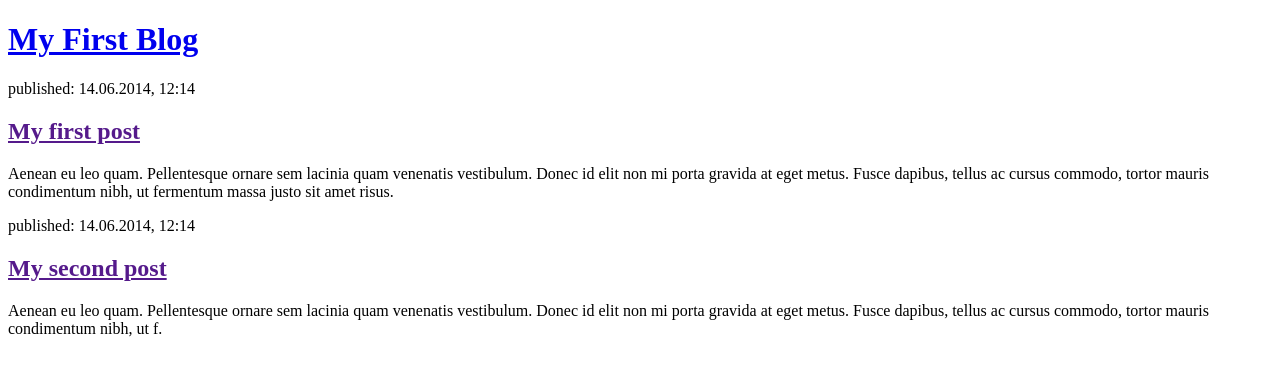
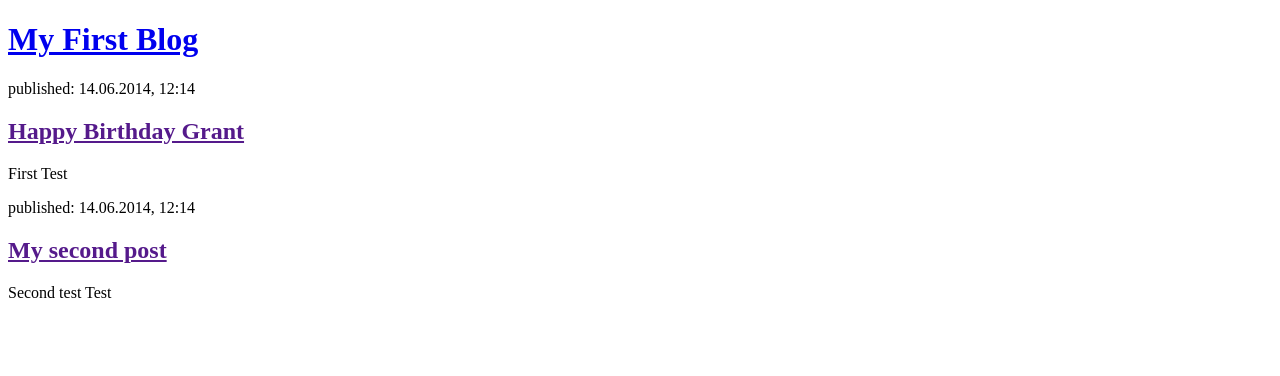
Before and after one commit to Reeveo/my-first-blog, a Django app: template blog/templates/blog/post_list.html in a window 1280 px wide. Shown: the top 376 px of the page. Run offline with Django 3.2, Linux system fonts and the light colour scheme; the template is opened without the code that fills it, so the values that code supplies are empty; parts of the project's set-up code (start-up, migrations or seed data) failed here and were passed over.

Commit message:
'changehtml file'

```diff
--- a/blog/templates/blog/post_list.html
+++ b/blog/templates/blog/post_list.html
@@ -9,14 +9,14 @@
 </div>
 <div>
             <p>published: 14.06.2014, 12:14</p>
-            <h2><a href="">My first post</a></h2>
-            <p>Aenean eu leo quam. Pellentesque ornare sem lacinia quam venenatis vestibulum. Donec id elit non mi porta gravida at eget metus. Fusce dapibus, tellus ac cursus commodo, tortor mauris condimentum nibh, ut fermentum massa justo sit amet risus.</p>
+            <h2><a href="">Happy Birthday Grant</a></h2>
+            <p>First Test</p>
         </div>
 
         <div>
             <p>published: 14.06.2014, 12:14</p>
             <h2><a href="">My second post</a></h2>
-            <p>Aenean eu leo quam. Pellentesque ornare sem lacinia quam venenatis vestibulum. Donec id elit non mi porta gravida at eget metus. Fusce dapibus, tellus ac cursus commodo, tortor mauris condimentum nibh, ut f.</p>
+            <p>Second test Test</p>
         </div>
 
 </body>
```
